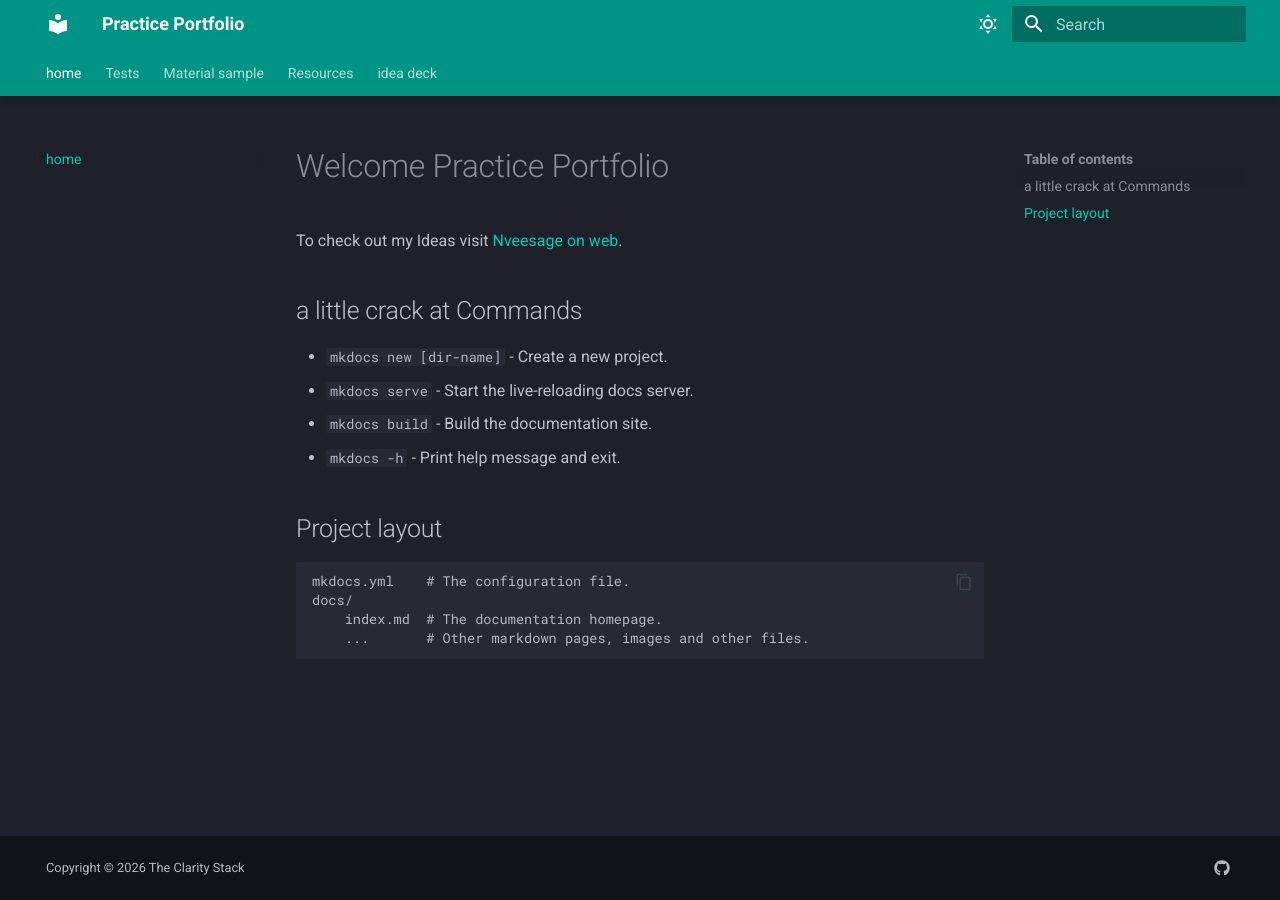
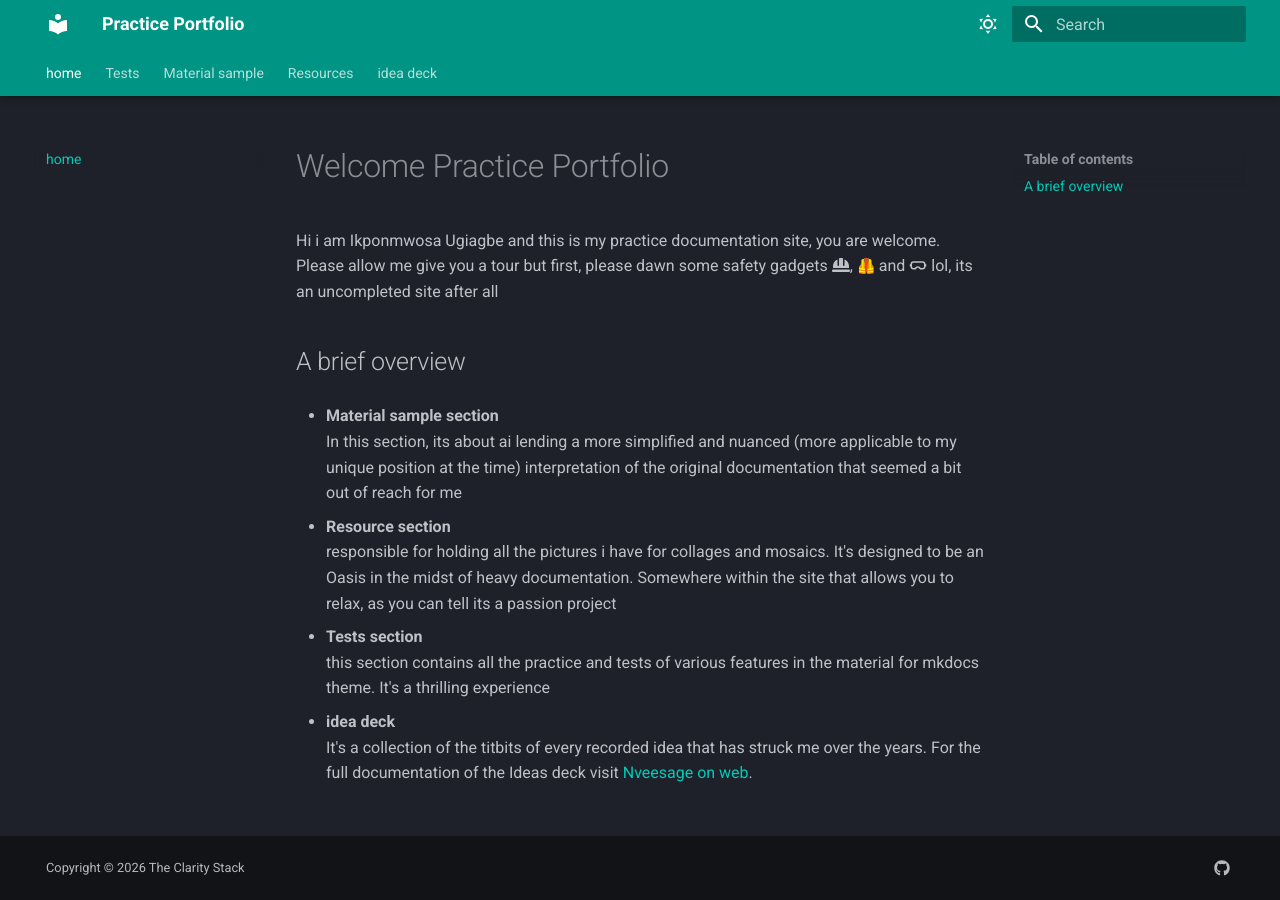
Before and after one commit to Nveesage/Documentation-Publishing-Tests, an MkDocs documentation site: the page built from docs/index.md, in a window 1280 px wide. Built offline with MkDocs 1.6.1 and Material for MkDocs 9.7.7, drawn with Linux system fonts in a browser that asks for light colours; emoji names are drawn with the system emoji font.

```diff
--- a/docs/index.md
+++ b/docs/index.md
@@ -1,17 +1,16 @@
 # Welcome Practice Portfolio
 
-To check out my Ideas visit [Nveesage on web](https://nveesage.github.io/Documentation-Publishing---Ideas-/).
+Hi i am Ikponmwosa Ugiagbe and this is my practice documentation site, you are welcome. Please allow me give you a tour but first, please dawn some safety gadgets  :fontawesome-solid-helmet-safety:, :safety_vest: and :material-safety-goggles: lol, its an uncompleted site after all
 
-## a little crack at Commands
+## A brief overview
+- **Material sample section**
+In this section, its about ai lending a more simplified and nuanced (more applicable to my unique position at the time) interpretation of the original documentation that seemed a bit out of reach for me
 
-* `mkdocs new [dir-name]` - Create a new project.
-* `mkdocs serve` - Start the live-reloading docs server.
-* `mkdocs build` - Build the documentation site.
-* `mkdocs -h` - Print help message and exit.
+- **Resource section**
+responsible for holding all the pictures i have for collages and mosaics. It's designed to be an Oasis in the midst of heavy documentation. Somewhere within the site that allows you to relax, as you can tell its a passion project
 
-## Project layout
+- **Tests section**
+this section contains all the practice and tests of various features in the material for mkdocs theme. It's a thrilling experience
 
-    mkdocs.yml    # The configuration file.
-    docs/
-        index.md  # The documentation homepage.
-        ...       # Other markdown pages, images and other files.
+- **idea deck**
+ It's a collection of the titbits of every recorded idea that has struck me over the years. For the full documentation of the Ideas deck visit [Nveesage on web](https://nveesage.github.io/Documentation-Publishing---Ideas-/).
```
Also changed, not shown: docs/idea deck/Mirror Mirror.md (+18 -17 lines), mkdocs.yml (line endings or trailing spaces).
